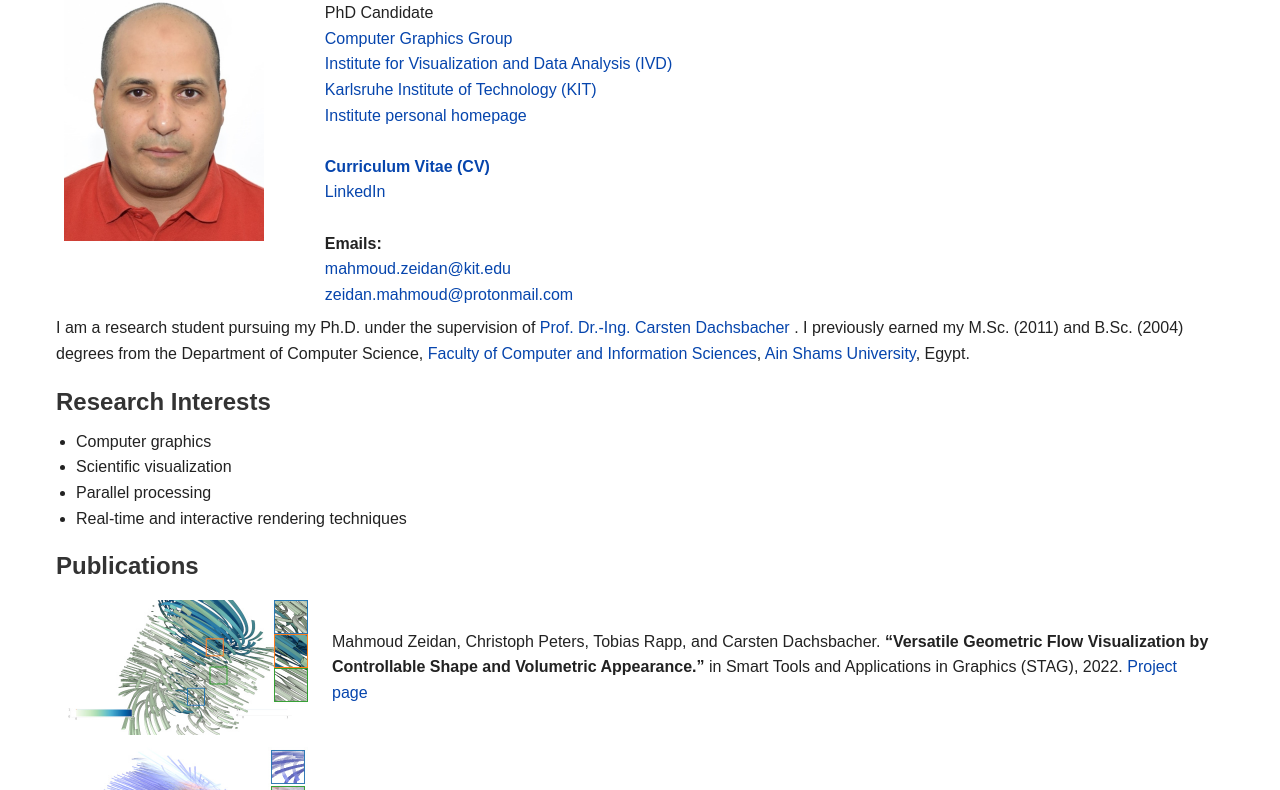
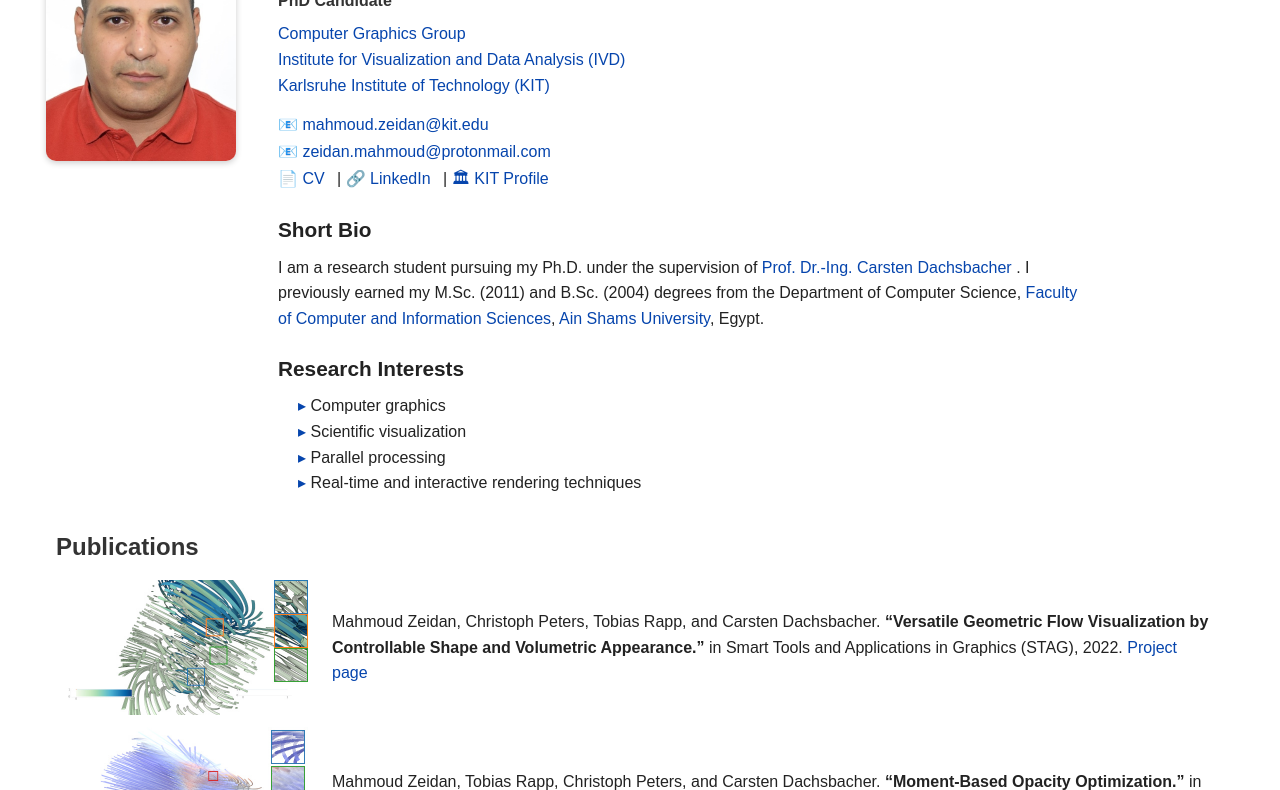
Before and after one commit to mahmoudsvirtualcorner/mahmoudsvirtualcorner.github.io, a plain HTML site: page index.html in a window 1280 px wide. Shown: the part 99-889 px from the top of the page. Drawn offline with Linux system fonts and the light colour scheme.

Commit message:
presnation

```diff
--- a/css/main.css
+++ b/css/main.css
@@ -221,14 +221,14 @@ img {
 }
 
 .video-wrapper {
-  max-width: 640px;   /* maximum width */
-  margin: 0 auto;     /* centers the div horizontally */
+  max-width: 640px;
+  margin: 0 auto;
 }
 
 .responsive-iframe {
-  width: 100%;        /* fills the wrapper */
-  height: 360px;      /* 16:9 aspect ratio */
-  display: block;     /* ensures proper centering */
+  width: 100%;
+  height: 360px;
+  display: block;
   border: none;
 }
 
@@ -253,15 +253,15 @@ img {
 /* =========================
    Specific Tag Colors
    ========================= */
-.tag.cg { background-color: #2b7cff; }       /* blue */
-.tag.vis { background-color: #00a676; }      /* green */
-.tag.ani { background-color: #f39c12; }      /* orange */
-.tag.hci { background-color: #8e44ad; }      /* purple */
-.tag.physim { background-color: #c0392b; }   /* red */
-.tag.percp { background-color: #16a085; }    /* teal */
-.tag.geom { background-color: #34495e; }     /* dark gray */
-.tag.rend { background-color: #e67e22; }     /* amber */
-.tag.hpc { background-color: #d63031; }      /* crimson */
+.tag.cg { background-color: #2b7cff; }
+.tag.vis { background-color: #00a676; }
+.tag.ani { background-color: #f39c12; }
+.tag.hci { background-color: #8e44ad; }
+.tag.physim { background-color: #c0392b; }
+.tag.percp { background-color: #16a085; }
+.tag.geom { background-color: #34495e; }
+.tag.rend { background-color: #e67e22; }
+.tag.hpc { background-color: #d63031; }
 
 /* =========================
    Download Grid (Publications)
@@ -361,3 +361,100 @@ img {
 .paper-header i {
   color: #555;
 }
+
+/* =========================
+   Intro Section (photo + info layout)
+   ========================= */
+.intro-container {
+  display: flex;
+  align-items: flex-start;
+  gap: 2rem;
+  flex-wrap: wrap;
+  margin-bottom: 2rem;
+}
+
+
+.intro .info {
+  flex: 1;
+  min-width: 300px;
+}
+
+.intro h1 {
+  font-size: 1.9em;
+  margin-bottom: 0.2em;
+}
+
+.intro .title {
+  font-weight: bold;
+  color: #333;
+  margin-bottom: 0.5em;
+}
+
+
+/* --- Neutral contact links (black/gray, no blue) --- */
+.intro .links {
+  margin-top: 0.8em;
+  line-height: 1.7;
+}
+
+.intro .links span {
+  display: inline-block;
+  width: 1.6em;
+  text-align: center;
+  opacity: 0.85;
+}
+
+.intro .links a {
+  color: #0645ad;
+  text-decoration: none;
+  font-weight: 500;
+  margin-right: 0.5em;
+}
+
+.intro .links a:hover {
+  text-decoration: underline;   /* subtle hover only */
+  color: #0645ad;                  /* no color change */
+}
+
+.intro .bio h2,
+.intro .research h2 {
+  margin-top: 1em;
+  font-size: 1.3em;
+  color: #222;
+}
+
+.intro .bio p,
+.intro .research ul {
+  line-height: 1.6;
+  margin-top: 0.5em;
+  max-width: 800px;
+}
+
+.intro .research ul {
+  list-style-type: none;
+  padding-left: 0;
+}
+
+.intro .research li::before {
+  content: "▸ ";
+  color: #0645ad;
+}
+
+/* --- Fix: make affiliation links blue like normal hrefs --- */
+.intro .affiliation a {
+  color: #0645ad;         /* changed from green (#009688) */
+  text-decoration: none;
+}
+
+.intro .affiliation a:hover {
+  text-decoration: underline;
+}
+
+/* --- Adjust layout: move photo slightly left and align better --- */
+.intro .photo img {
+  width: 200px;
+  border-radius: 10px;
+  object-fit: cover;
+  box-shadow: 0 2px 6px rgba(0,0,0,0.2);
+  margin-left: -10px;     /* slight left shift for alignment */
+}
--- a/index.html
+++ b/index.html
@@ -29,44 +29,46 @@
 <body id="top">
 <div class="page-container">
 
-  <!-- Intro -->
-  <table>
-    <tr>
-      <td class="photo-cell">
-        <img src="figures/mahmoud_zeidan.jpg"
-             alt="Mahmoud Zeidan" width="200">
-      </td>
-      <td class="info-cell">
+<!-- Intro (modern card layout, bio + interests on right) -->
+<section class="intro">
+  <div class="intro-container">
+    <!-- Left: Photo -->
+    <div class="photo">
+      <img src="figures/mahmoud_zeidan.jpg" alt="Mahmoud Zeidan">
+    </div>
+
+    <!-- Right: Info, Bio, Research -->
+    <div class="info">
       <h1>Mahmoud Zeidan</h1>
-        <p>
-          PhD Candidate<br>
+      <p class="title">PhD Candidate</p>
+      <p class="affiliation">
         <a href="https://cg.ivd.kit.edu/" target="_blank">Computer Graphics Group</a><br>
         <a href="https://www.ivd.kit.edu/" target="_blank">Institute for Visualization and Data Analysis (IVD)</a><br>
-          <a href="https://www.kit.edu/" target="_blank">Karlsruhe Institute of Technology (KIT)</a><br>
-          <a href="https://cg.ivd.kit.edu/staff/research/zeidan/mitarbeiter_zeidan.php"
-             target="_blank">Institute personal homepage</a><br><br>
-          <a href="cv/mahmoud-zeidan-cv.pdf" target="_blank"><b>Curriculum Vitae (CV)</b></a><br>
-          <a href="https://www.linkedin.com/in/mahmoud-zeidan-244a5515" target="_blank">LinkedIn</a><br><br>
-          <b>Emails:</b><br>
-          <a href="mailto:mahmoud.zeidan@kit.edu">mahmoud.zeidan@kit.edu</a><br>
-          <a href="mailto:zeidan.mahmoud@protonmail.com">zeidan.mahmoud@protonmail.com</a>
+        <a href="https://www.kit.edu/" target="_blank">Karlsruhe Institute of Technology (KIT)</a>
       </p>
-      </td>
-    </tr>
-  </table>
 
+      <p class="links">
+        <a href="mailto:mahmoud.zeidan@kit.edu">📧 mahmoud.zeidan@kit.edu</a><br>
+        <a href="mailto:zeidan.mahmoud@protonmail.com">📧 zeidan.mahmoud@protonmail.com</a><br>
+        <a href="cv/mahmoud-zeidan-cv.pdf" target="_blank">📄 CV</a> |
+        <a href="https://www.linkedin.com/in/mahmoud-zeidan-244a5515" target="_blank">🔗 LinkedIn</a> |
+        <a href="https://cg.ivd.kit.edu/staff/research/zeidan/mitarbeiter_zeidan.php" target="_blank">🏛 KIT Profile</a>
+      </p>
+
+      <div class="bio">
+        <h2>Short Bio</h2>
         <p>
           I am a research student pursuing my Ph.D. under the supervision of
           <a href="https://cg.ivd.kit.edu/staff/prof/dachsbacher/mitarbeiter_dachsbacher.php" target="_blank">
             Prof. Dr.-Ing. Carsten Dachsbacher
-    </a>.
-    I previously earned my M.Sc. (2011) and B.Sc. (2004) degrees from the Department of Computer Science,
+          </a>. I previously earned my M.Sc. (2011) and B.Sc. (2004) degrees from the
+          Department of Computer Science,
           <a href="https://cis.asu.edu.eg/" target="_blank">Faculty of Computer and Information Sciences</a>,
           <a href="https://www.asu.edu.eg" target="_blank">Ain Shams University</a>, Egypt.
         </p>
+      </div>
 
-  <!-- Research Interests -->
-  <section>
+      <div class="research">
         <h2>Research Interests</h2>
         <ul>
           <li>Computer graphics</li>
@@ -74,6 +76,9 @@
           <li>Parallel processing</li>
           <li>Real-time and interactive rendering techniques</li>
         </ul>
+      </div>
+    </div>
+  </div>
 </section>
 
   <!-- Publications -->
```
Lines whose indentation alone changed are shown as unchanged.
